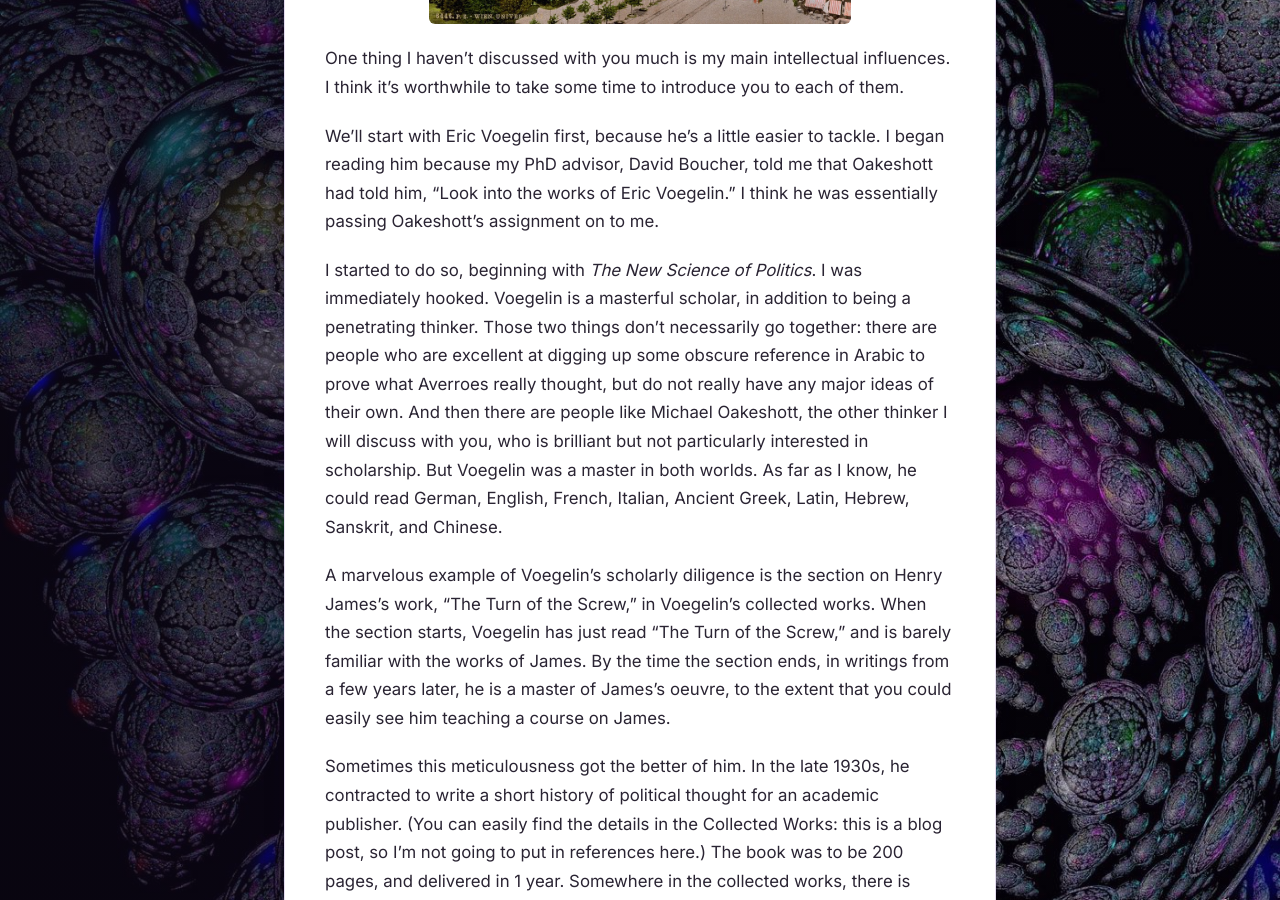
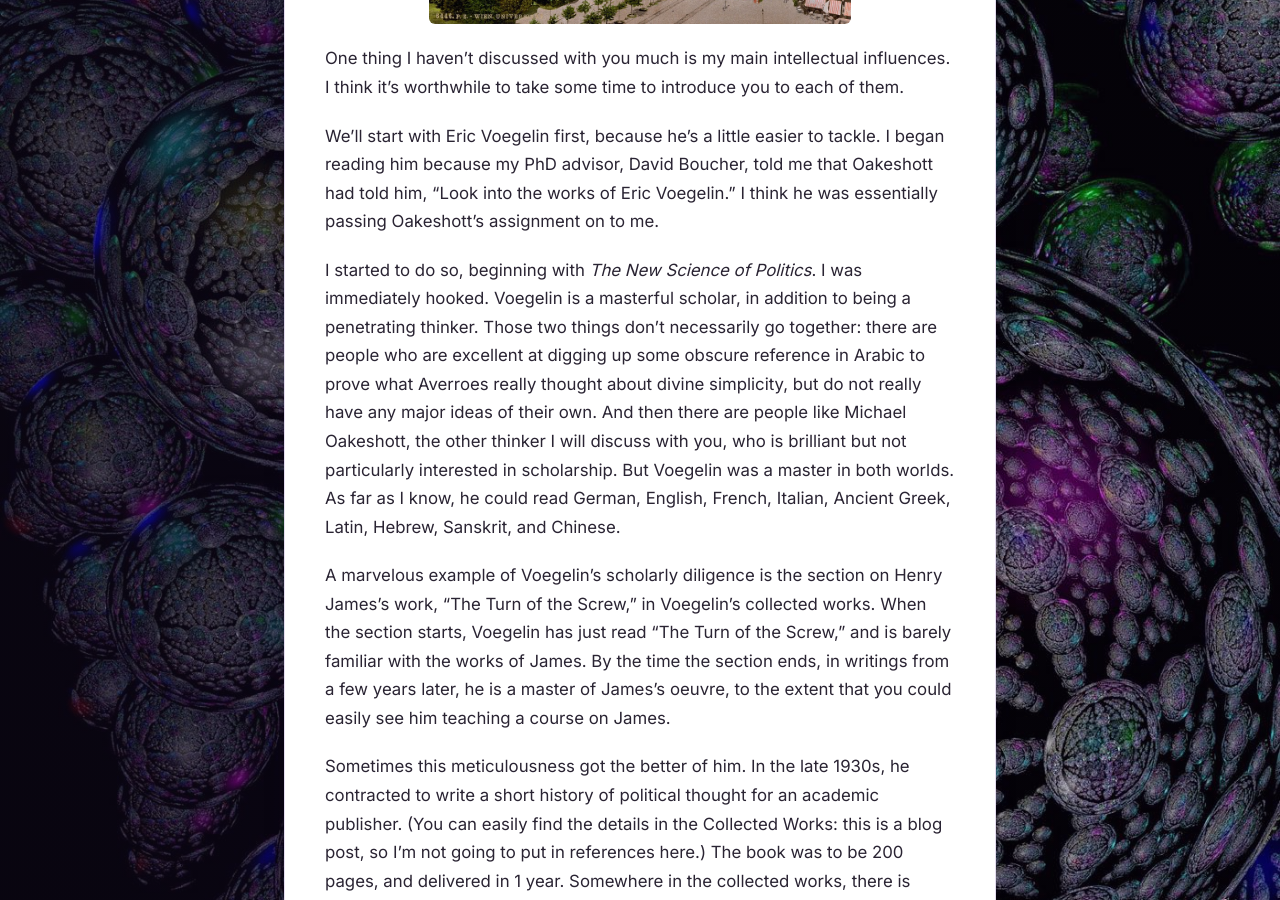
Before and after one commit to gcallah/gcallah.github.io, a Jekyll site: the page built from _posts/2026-11-18-Who-Is-Eric-Voegelin-To-Me.md, in a window 1280 px wide and 900 px high, scrolled down 627 px. Built offline with Jekyll 4.4.1, drawn with Linux system fonts in a browser that asks for light colours; our own code applies the rules of GitHub Pages for plain Markdown files.

Commit message:
Clarify Averroes reference in Voegelin post
Co-Authored-By: Claude Opus 5.5 <noreply@anthropic.com>

```diff
--- a/_posts/2026-11-18-Who-Is-Eric-Voegelin-To-Me.md
+++ b/_posts/2026-11-18-Who-Is-Eric-Voegelin-To-Me.md
@@ -15,8 +15,8 @@ I started to do so, beginning with *The New Science of Politics*. I was
 immediately hooked. Voegelin is a masterful scholar, in addition to being a
 penetrating thinker. Those two things don't necessarily go together: there are
 people who are excellent at digging up some obscure reference in Arabic to
-prove what Averroes really thought, but do not really have any major ideas of
-their own. And then there are people like Michael Oakeshott, the other thinker
+prove what Averroes really thought about divine simplicity, but do not really
+have any major ideas of their own. And then there are people like Michael Oakeshott, the other thinker
 I will discuss with you, who is brilliant but not particularly interested in
 scholarship. But Voegelin was a master in both worlds. As far as I know, he
 could read German, English, French, Italian, Ancient Greek, Latin, Hebrew,
```
